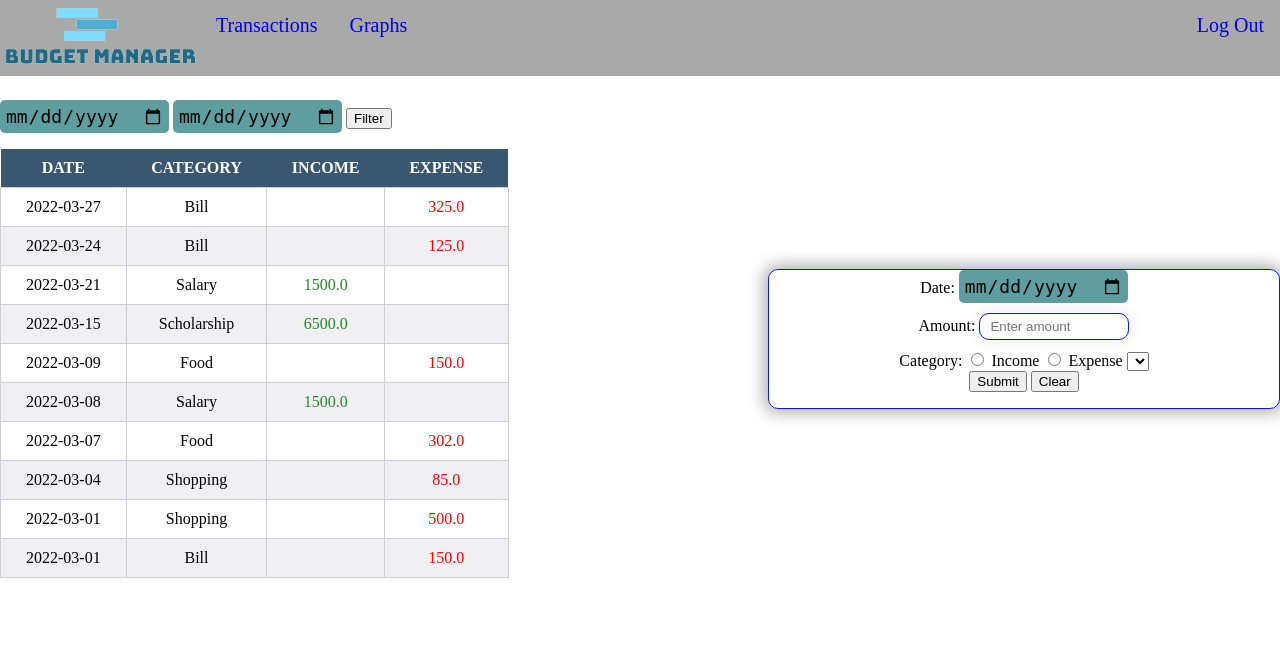
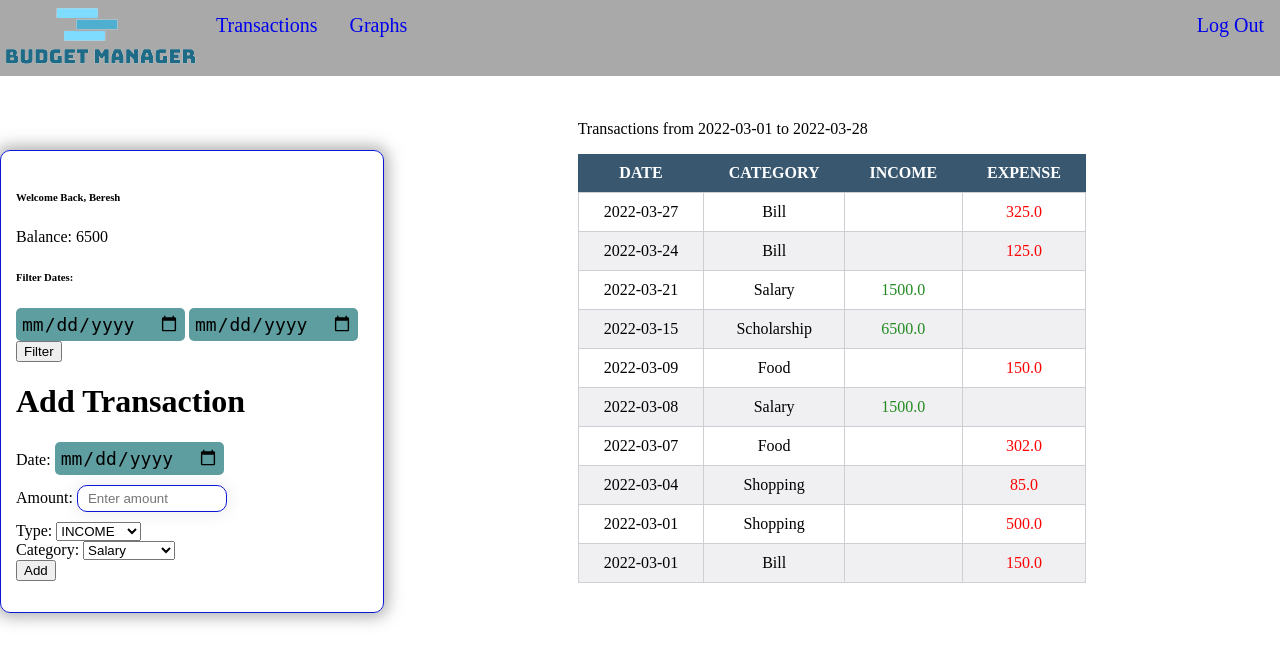
Before and after one commit to bberes92/BudgetManager, a Flask app: page /transactions in a window 1280 px wide. Shown: the top 664 px of the page. Run offline with Flask 2, Linux system fonts and the light colour scheme; a user stored in the database is signed in; data comes from the database, SQL or seed files in the repository; both versions use the stored data as it was after the commit; lists and menus that the app fills with data are empty.

Commit message:
Transaction Page Style

```diff
--- a/main.py
+++ b/main.py
@@ -46,10 +46,9 @@ def log_out():
 
 @app.route("/transactions", methods=["GET", "POST"])
 def transactions():
-    if session.get('user_name') is None:
-        return redirect(url_for("login"))
 
     user_id = session.get("user_id")
+    user_name = session.get("user_name")
     dbo = db()
 
     if request.method == 'POST':
@@ -61,7 +60,7 @@ def transactions():
         to_date = date.today()
 
     data = dbo.get_user_data(user_id, from_date, to_date)
-    return render_template("transactions.html", data=data)
+    return render_template("transactions.html", data=data, from_date=from_date, to_date=to_date, user_name=user_name)
 
 @app.route("/graphs")
 def graphs():
@@ -98,20 +97,20 @@ def graphs():
 def add_to_db():
 
     date = request.form["date_input"]
-    main_category = request.form["main_category"]
-    sub_category = request.form["sub_category"]
+    transaction_type = request.form["type_select"]
+    category = request.form["category"]
     sum = request.form["sum_input"]
     user_id = session.get("user_id")
 
-    if(main_category == "INCOME"):
+    if(transaction_type == "INCOME"):
         income = sum
         expense = ""
 
-    if(main_category == "EXPENSE"):
+    if(transaction_type == "EXPENSE"):
         income = ""
         expense = sum
 
-    item = (date, sub_category, income, expense, user_id)
+    item = (date, category, income, expense, user_id)
 
     dbo = db()
     dbo.insert(item)
--- a/static/app.js
+++ b/static/app.js
@@ -1,28 +1,37 @@
-let income_categories = ["Salary", "Scholarship"]
-let expense_categories = ["Food", "Bill", "Shopping"]
+const income_categories = ["Salary", "Scholarship"]
+const expense_categories = ["Food", "Bill", "Shopping"]
 
-function income_cheked(){
 
-    let income_radio = document.querySelector("#income");
+document.addEventListener("DOMContentLoaded", () => {
+    income_selected();
+});
+
+function fill_category_options(val) {
+    if(val == "INCOME") {
+        income_selected()
+    };
+
+    if(val == "EXPENSE") {
+        expense_selected();
+    };
+};
+
+function income_selected(){
+
     let category_selector = document.querySelector("#select_category");
     category_selector.options.length = 0;
 
-    if(income_radio.checked){
-        for(let i = 0; i < income_categories.length; i++){
-            category_selector.options.add(new Option(income_categories[i], income_categories[i]));
-        }
-    }
-}
+    for(let i = 0; i < income_categories.length; i++){
+        category_selector.options.add(new Option(income_categories[i], income_categories[i]));
+    };
+};
 
-function expense_cheked(){
+function expense_selected(){
 
-    let expense_radio = document.querySelector("#expense");
     let category_selector = document.querySelector("#select_category");
     category_selector.options.length = 0;
 
-    if(expense_radio.checked){
-        for(let i = 0; i < expense_categories.length; i++){
-            category_selector.options.add(new Option(expense_categories[i], expense_categories[i]));
-        }
-    }
-}
+    for(let i = 0; i < expense_categories.length; i++){
+        category_selector.options.add(new Option(expense_categories[i], expense_categories[i]));
+    };
+};
--- a/static/transactions.css
+++ b/static/transactions.css
@@ -12,23 +12,28 @@
 }
 
 .left {
-  width: 60%;
+  width: 30%;
 }
 
 .right {
-  width: 40%;
+  width: 70%;
 }
 
 .container {
-  margin: 0;
-  position: relative;
-  top: 50%;
-  -ms-transform: translateY(-50%);
-  transform: translateY(-50%);
-  text-align: center;
+  margin: 50px auto;
+  width: fit-content;
+  height: fit-content;
+  padding: 15px;
+  text-align: left;
   border: 1px solid rgb(11, 24, 212);
   border-radius: 10px;
   box-shadow: 0 0 15px 4px rgba(97, 97, 97, 0.5);
+}
+
+.table-container {
+  margin: 20px auto;
+  width: fit-content;
+  height: fit-content;
 }
 
 #income_col {
--- a/templates/transactions.html
+++ b/templates/transactions.html
@@ -8,12 +8,44 @@
 {% block content %}
 <div class="row">
     <div class="column left">
+        <div class="container">
+            <div>
+                <h6>Welcome Back, {{ user_name }}</h6>
+                <p>Balance: 6500</p>
+            </div>
+            <div>
+                <h6>Filter Dates:</h6>
                 <form action="/transactions" method="POST">
                     <input type="date" name="from_date_input" id="from_date_input">
                     <input type="date" name="to_date_input" id="to_date_input">
                     <input type="submit" value="Filter">
                 </form>
+            </div>
+            <h1>Add Transaction</h1>
+            <form action="/add_to_db" method="POST">
+                <label for="date_input">Date:</label>
+                <input type="date" name="date_input" required>
+                <br>
+                <label for="amount">Amount:</label>
+                <input type="number" name="sum_input" id="amount" class="input_field" placeholder="Enter amount">
+                <br>
+                <label for="type_select">Type:</label>
+                <select name="type_select" id="type_select" onchange="fill_category_options(value)">
+                    <option value="INCOME">INCOME</option>
+                    <option value="EXPENSE">EXPENSE</option>
+                </select>
+                <br>
+                <label for="select_category">Category:</label>
+                <select id="select_category" name="category"></select>
+                <br>
+                <input type="submit" value="Add">
+            </form>
+        </div>
+    </div>
 
+    <div class="column right">
+        <div class="table-container">
+            <p>Transactions from {{ from_date }} to {{ to_date }}</p>
             <table>
                 <thead>
                     <tr>
@@ -35,29 +67,6 @@
                 </tbody>
             </table>
         </div>
-
-    <div class="column right">
-        <div class="container">
-            <form action="/add_to_db" method="POST">
-                <div>
-                    <label for="date_input">Date:</label>
-                    <input type="date" name="date_input" required>
-                    <br>
-                    <label for="amount">Amount:</label>
-                    <input type="number" name="sum_input" id="amount" class="input_field" placeholder="Enter amount">
-                    <br>
-                    <label for="">Category:</label>
-                    <input type="radio" id="income" name="main_category" value="INCOME" onchange="income_cheked()">
-                    <label for="income">Income</label>
-                    <input type="radio" id="expense" name="main_category" value="EXPENSE" onchange="expense_cheked()">
-                    <label for="expense">Expense</label>
-                    <select id="select_category" name="sub_category"></select>
-                    <br>
-                    <input type="submit" value="Submit">
-                    <button type="reset">Clear</button>
-                </div>
-            </form>
-        </div>
     </div>
 
 </div>
```
Also changed, not shown: static/login_signup.css (+6 -5 lines), DB/budget_manager.db. Lines whose indentation alone changed are shown as unchanged.
